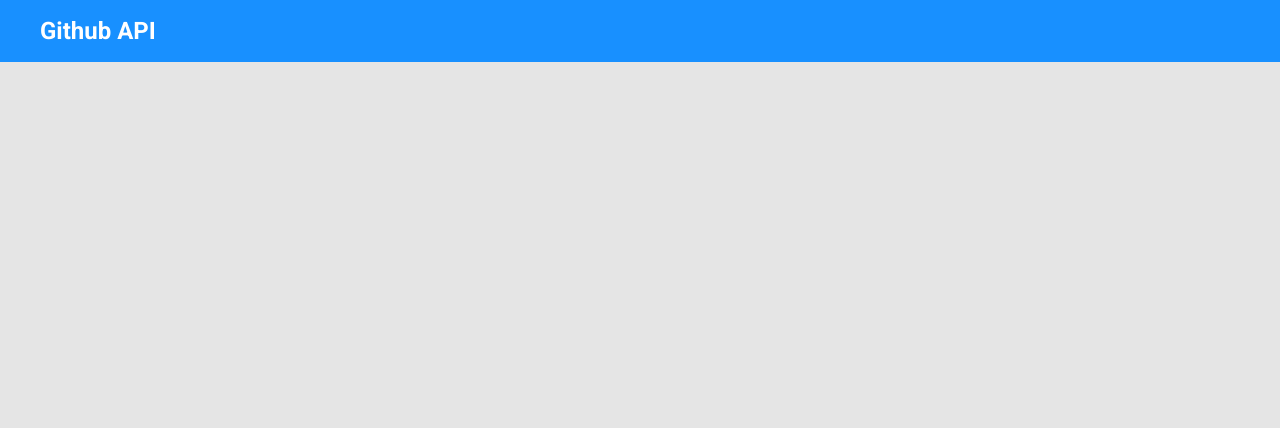
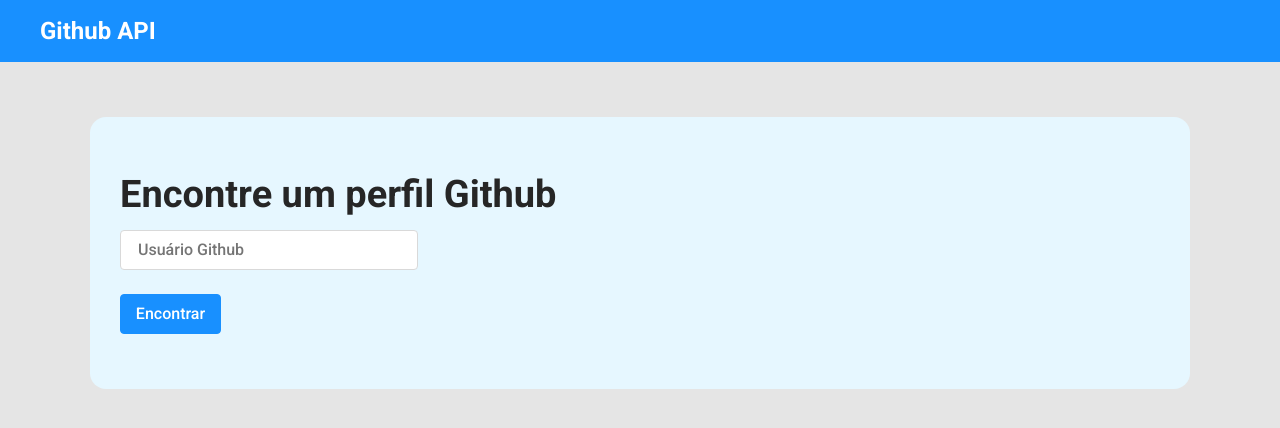
Before and after one commit to leonardo329cf/desafio-8, a React (Create React App) app: page /search in a window 1280 px wide. Shown: the top 428 px of the page. Built offline with nearby package versions, Linux system fonts and the light colour scheme.

Commit message:
Search main card implemented

```diff
--- a/public/index.html
+++ b/public/index.html
@@ -9,7 +9,7 @@
       name="description"
       content="Projeto"
     />
-    <title>Carros Top</title>
+    <title>Github API</title>
   </head>
   <body>
     <noscript>Você precisa habilitar o javascript no seu navegador</noscript>
--- a/src/Routes.tsx
+++ b/src/Routes.tsx
@@ -1,7 +1,7 @@
 import Navbar from 'components/Navbar';
 import { BrowserRouter, Route, Switch } from 'react-router-dom';
 import Home from 'pages/Home';
-
+import Search from 'pages/Search';
 
 const Routes = () => {
   return (
@@ -11,6 +11,9 @@ const Routes = () => {
           <Route path="/" exact>
             <Home />
           </Route>
+          <Route path="/search" exact>
+            <Search />
+          </Route>
         </Switch>
     </BrowserRouter>
   );
--- /dev/null
+++ b/src/pages/Search/index.tsx
@@ -0,0 +1,29 @@
+import './styles.css';
+
+const Search = () => {
+  return (
+    <>
+      <div className="search-container">
+        <div className="search-main-card">
+          <div className="main-content-container">
+            <h2>Encontre um perfil Github</h2>
+            <form>
+              <div className="form-container">
+                <input
+                  type="text"
+                  className="search-input"
+                  placeholder="Usuário Github"
+                />
+                <button type="submit" className="btn btn-nav search-btn">
+                  Encontrar
+                </button>
+              </div>
+            </form>
+          </div>
+        </div>
+      </div>
+    </>
+  );
+};
+
+export default Search;
--- /dev/null
+++ b/src/pages/Search/styles.css
@@ -0,0 +1,90 @@
+.search-container {
+  padding: 25px 45px;
+  min-width: 320px;
+  display: flex;
+  flex-direction: column;
+  align-items: center;
+}
+
+.search-main-card {
+  padding: 25px 15px;
+  display: flex;
+  width: 100%;
+  border-radius: 8px;
+  background-color: #e6f7ff;
+}
+
+.main-content-container {
+  display: flex;
+  flex-direction: column;
+  gap: 12px;
+}
+
+.main-content-container h2 {
+  font-size: 19px;
+  color: #262626;
+}
+
+.form-container {
+  display: flex;
+  flex-direction: column;
+  gap: 12px;
+}
+
+.search-input {
+  background-color: #ffff;
+  border: 1px solid #d9d9d9;
+  font-size: 12px;
+  color: #bfbfbf;
+  text-align: left;
+  height: 30px;
+  width: 200px;
+  left: 0px;
+  top: 0px;
+  border-radius: 4px;
+  padding: 5px 10px;
+}
+
+.btn {
+  height: 30px;
+  width: 80px;
+  border-radius: 4px;
+  font-size: 12px;
+  color: #ffff;
+}
+
+@media (min-width: 576px) {
+    .search-container {
+        padding: 55px 90px;
+      }
+
+      .search-main-card {
+        padding: 55px 30px;
+        border-radius: 16px;
+      }
+
+      .main-content-container {
+        gap: 12px;
+      }
+
+      .main-content-container h2 {
+        font-size: 38px;
+      }
+
+      .form-container {
+        gap: 24px;
+      }
+
+      .search-input {
+        font-size: 16px;
+        height: 40px;
+        width: 298px;
+        padding: 9px 17px;
+      }
+
+      .btn {
+        height: 40px;
+        width: 101px;
+        font-size: 16px;
+      }
+}
```
